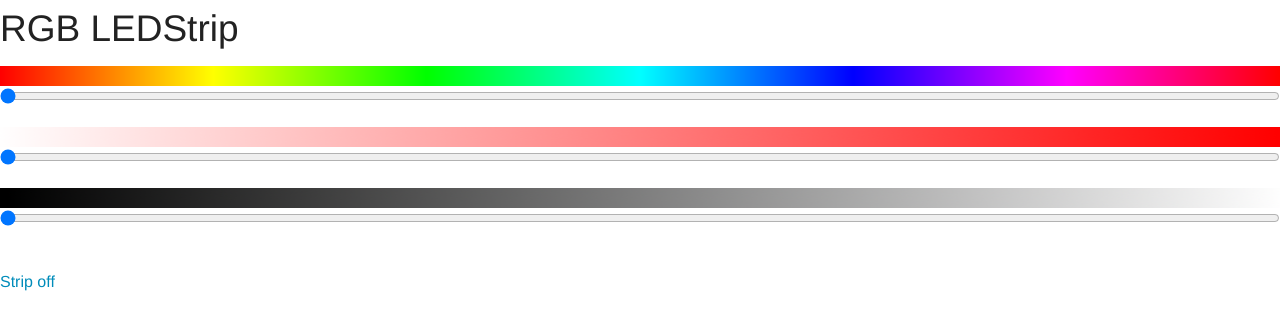
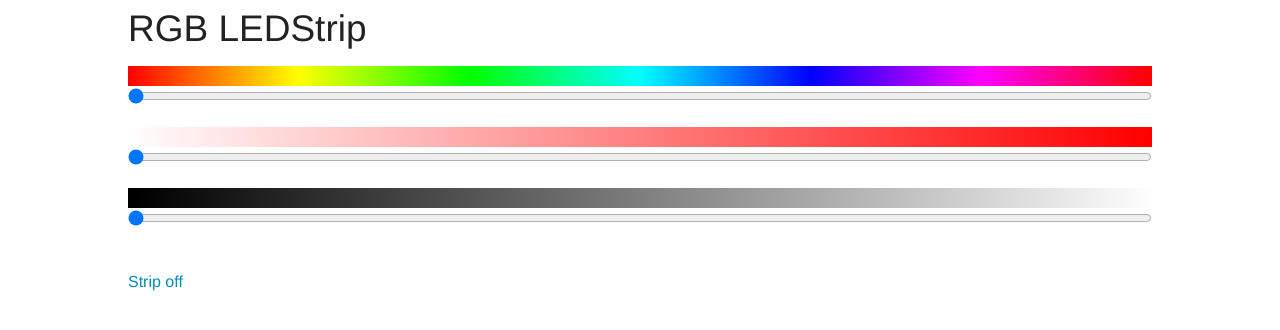
Before and after one commit to f-breidenstein/premiumLights, a Flask app: page / in a window 1280 px wide. Shown: the part 45-375 px from the top of the page. Run offline with Flask 2, Linux system fonts and the light colour scheme; parts of the project's set-up code (start-up, migrations or seed data) failed here and were passed over.

Commit message:
Fixed width for content

```diff
--- a/static/css/style.css
+++ b/static/css/style.css
@@ -11,7 +11,7 @@ input[type=range]::-webkit-slider-thumb {
   -webkit-border-radius: 22px; -moz-border-radius: 22px; border-radius: 22px;
 }
 
-#content{
+.main-section{
 	width: 80%;
 	margin-left: auto;
     margin-right: auto;
```
